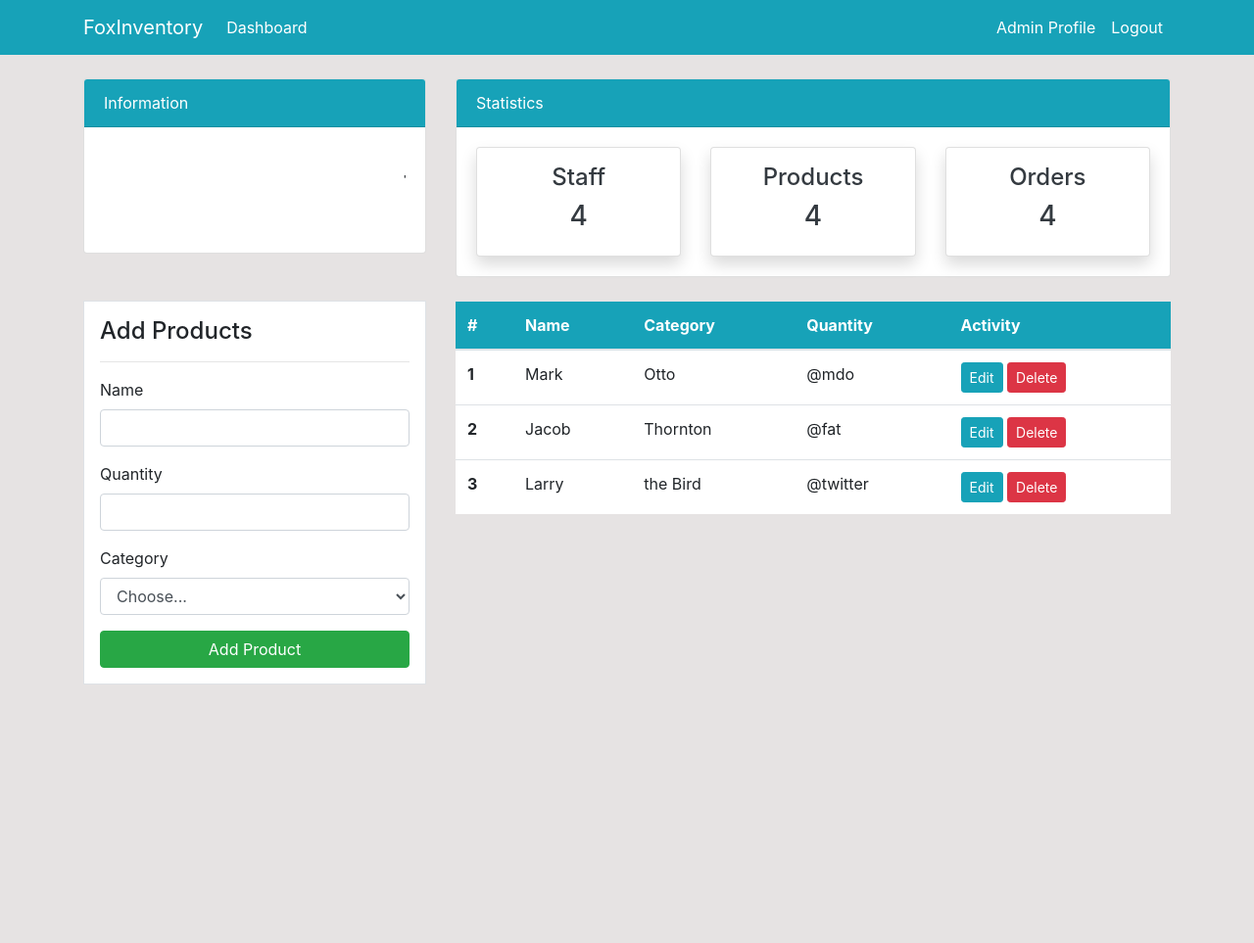
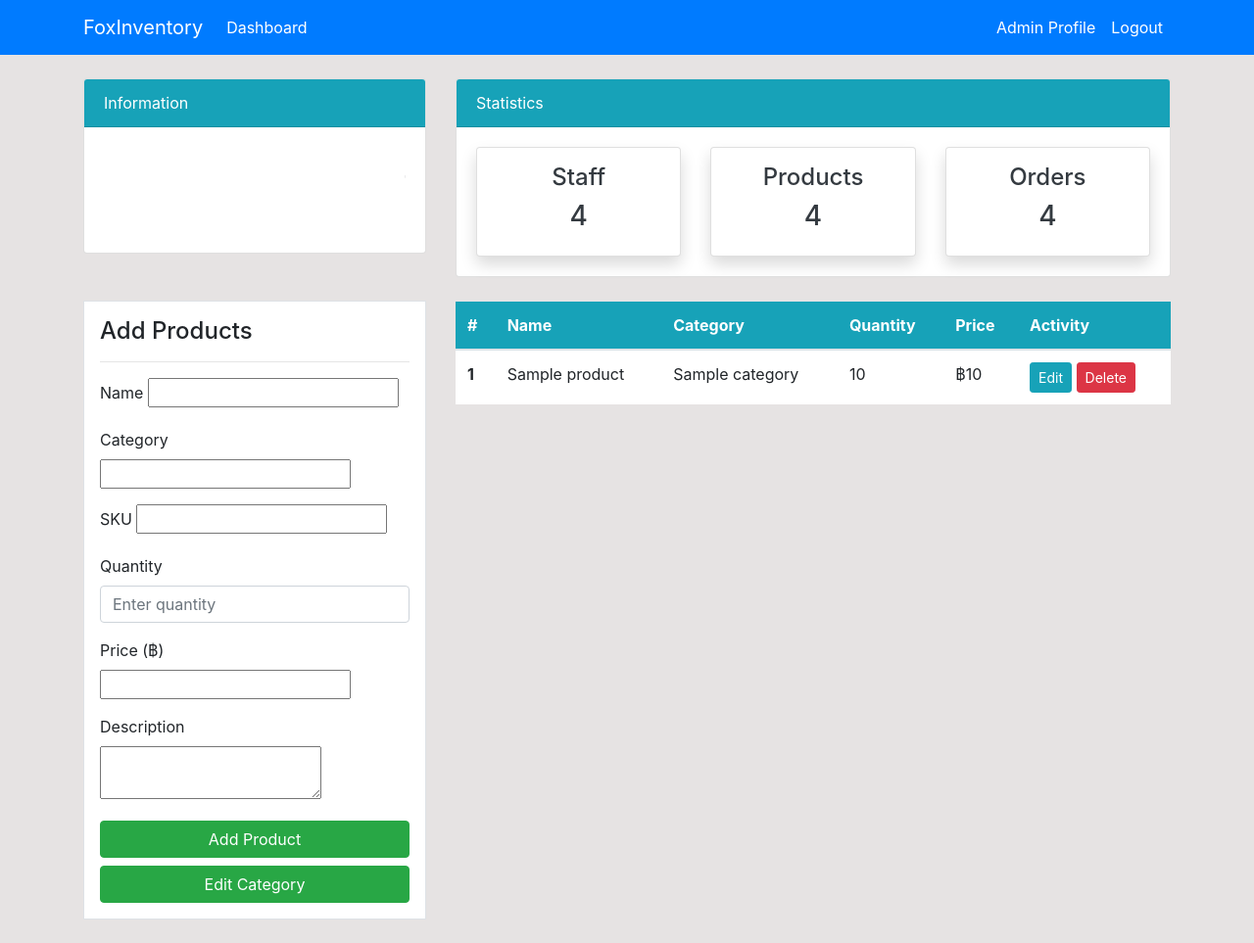
Before and after one commit to jinwor123/myproject, a Django app: template A project/inventoryproject/templates/dashboard/product.html in a window 1280 px wide. Shown: the whole page at 98% size. Before the commit the page ends 698 px from the top, so only its background shows below. Run offline with Django 3.2, Linux system fonts and the light colour scheme; the template is opened without the code that fills it: most values are stand-ins (such as "Sample title", 1, 10 or a date in 2020); form fields are guessed from the names that the template uses.

Commit message:
Add files via upload

```diff
--- a/A project/inventoryproject/inventoryproject/urls.py
+++ b/A project/inventoryproject/inventoryproject/urls.py
@@ -20,6 +20,6 @@ from user import views as user_view
 
 urlpatterns = [
     path('', include('dashboard.urls')),
-    path('dashboard/', include('dashboard.urls')),
+    #path('dashboard/', include('dashboard.urls')),
     path('register/', user_view.register, name='user-register'),
 ]
--- a/A project/inventoryproject/templates/dashboard/product.html
+++ b/A project/inventoryproject/templates/dashboard/product.html
@@ -4,32 +4,95 @@
 
 {% include 'partials/topnav.html'%}
 <!--Table-->
-<div class="container">
+<div class="container" >
     <div class="row my-4">
         <div class="col-md-4">
             <div class="border bg-white p-3">
                 <h4>Add Products</h4>
                 <hr>
-                <form action="">
+                <form method="POST" action="{% url 'dashboard-product' %}">
+                    {% csrf_token %}
+
+                    <!-- Display form errors if any -->
+                    {% if form.non_field_errors %}
+                    <div class="alert alert-danger alert-dismissible fade show" role="alert">
+                        {% for error in form.non_field_errors %}
+                            <p>{{ error }}</p>
+                        {% endfor %}
+                        <button type="button" class="close" data-dismiss="alert" aria-label="Close">
+                            <span aria-hidden="true">&times;</span>
+                        </button>
+                    </div>
+                    {% endif %}
+
+                    <!-- Name Field -->
                     <div class="form-group">
-                        <label for="exampleInputEmail1">Name</label>
-                        <input type="email" class="form-control" id="exampleInputEmail1"
-                            aria-describedby="emailHelp">
+                        <label for="{{ form.name.id_for_label }}">Name</label>
+                        {{ form.name }}
+                        {% if form.name.errors %}
+                            <div class="alert alert-danger mt-2 mb-0">
+                                {{ form.name.errors }}
                             </div>
-                    <div class="form-group">
-                        <label for="exampleInputPassword1">Quantity</label>
-                        <input type="password" class="form-control" id="exampleInputPassword1">
-                    </div>
-                    <div class="form-group ">
-                        <label for="inputState">Category</label>
-                        <select id="inputState" class="form-control">
-                            <option selected>Choose...</option>
-                            <option>...</option>
-                        </select>
+                        {% endif %}
                     </div>
 
-                    <input class="btn btn-success btn-block" type="submit" value="Add Product">
+                    <!-- Category Field -->
+                    <div class="form-group">
+                        <label for="{{ form.category.id_for_label }}">Category</label>
+                        {{ form.category }}
+                        {% if form.category.errors %}
+                            <div class="alert alert-danger mt-2 mb-0">
+                                {{ form.category.errors }}
+                            </div>
+                        {% endif %}
+                    </div>
 
+                    <!-- SKU Field -->
+                    <div class="form-group">
+                        <label for="{{ form.sku.id_for_label }}">SKU</label>
+                        {{ form.sku }}
+                        {% if form.sku.errors %}
+                            <div class="alert alert-danger mt-2 mb-0">
+                                {{ form.sku.errors }}
+                            </div>
+                        {% endif %}
+                    </div>
+
+                    <!-- Quantity Field -->
+                    <div class="form-group">
+                        <label for="quantity">Quantity</label>
+                        <input type="number" class="form-control" id="quantity" name="quantity"
+                               value="{{ form.instance.quantity }}" placeholder="Enter quantity">
+                    </div>
+
+                    <!-- Price Field -->
+                    <div class="form-group">
+                        <label for="{{ form.price.id_for_label }}">Price (฿)</label>
+                        {{ form.price }}
+                        {% if form.price.errors %}
+                            <div class="alert alert-danger mt-2 mb-0">
+                                {{ form.price.errors }}
+                            </div>
+                        {% endif %}
+                    </div>
+
+                    <!-- Description Field -->
+                    <div class="form-group">
+                        <label for="{{ form.description.id_for_label }}">Description</label>
+                        {{ form.description }}
+                        {% if form.description.errors %}
+                            <div class="alert alert-danger mt-2 mb-0">
+                                {{ form.description.errors }}
+                            </div>
+                        {% endif %}
+                    </div>
+
+                    <button class="btn btn-success btn-block" type="submit">
+                        Add Product
+                    </button>
+                    <a href="{% url 'dashboard-category' %}" class="btn btn-success btn-block">
+                        Edit Category
+                    </a>
                 </form>
             </div>
         </div>
@@ -41,40 +104,32 @@
                         <th scope="col">Name</th>
                         <th scope="col">Category</th>
                         <th scope="col">Quantity</th>
+                        <th scope="col">Price</th>
                         <th scope="col">Activity</th>
                     </tr>
                 </thead>
                 <tbody>
+                    {% if products %}
+                        {% for product in products %}
                         <tr>
-                        <th scope="row">1</th>
-                        <td>Mark</td>
-                        <td>Otto</td>
-                        <td>@mdo</td>
+                            <th scope="row">{{ forloop.counter }}</th>
+                            <td>{{ product.name }}</td>
+                            <td>{{ product.category.name }}</td>
+                            <td>{{ product.quantity }}</td>
+                            <td>฿{{ product.price }}</td>
                             <td>
                                 <a class="btn btn-info btn-sm" href="">Edit</a>
                                 <a class="btn btn-danger btn-sm" href="">Delete</a>
                             </td>
                         </tr>
+                        {% endfor %}
+                    {% else %}
                         <tr>
-                        <th scope="row">2</th>
-                        <td>Jacob</td>
-                        <td>Thornton</td>
-                        <td>@fat</td>
-                        <td>
-                            <a class="btn btn-info btn-sm" href="">Edit</a>
-                            <a class="btn btn-danger btn-sm" href="">Delete</a>
+                            <td colspan="6" class="text-center text-muted">
+                                No products available
                             </td>
                         </tr>
-                    <tr>
-                        <th scope="row">3</th>
-                        <td>Larry</td>
-                        <td>the Bird</td>
-                        <td>@twitter</td>
-                        <td>
-                            <a class="btn btn-info btn-sm" href="">Edit</a>
-                            <a class="btn btn-danger btn-sm" href="">Delete</a>
-                        </td>
-                    </tr>
+                    {% endif %}
                 </tbody>
             </table>
         </div>
@@ -82,7 +137,5 @@
 
 </div>
 
-
-
 <!--End Table-->
 {% endblock %}
--- a/A project/inventoryproject/templates/partials/nav.html
+++ b/A project/inventoryproject/templates/partials/nav.html
@@ -1,7 +1,7 @@
 <!--Navbar-->
-<nav class="navbar navbar-expand-lg navbar-info bg-info">
+<nav class="navbar navbar-expand-lg navbar-info bg-primary">
     <div class="container">
-        <a class="navbar-brand text-white" href="{% url 'index'%}">FoxInventory</a>
+        <a class="navbar-brand text-white" href="{% url 'dashboard-index'%}">FoxInventory</a>
         <button class="navbar-toggler" type="button" data-toggle="collapse" data-target="#navbarSupportedContent"
             aria-controls="navbarSupportedContent" aria-expanded="false" aria-label="Toggle navigation">
             <span class="navbar-toggler-icon"></span>
@@ -10,7 +10,7 @@
         <div class="collapse navbar-collapse" id="navbarSupportedContent">
             <ul class="navbar-nav mr-auto">
                 <li class="nav-item active">
-                    <a class="nav-link text-white" href="{% url 'index'%}">Dashboard <span
+                    <a class="nav-link text-white" href="{% url 'dashboard-index'%}">Dashboard <span
                             class="sr-only">(current)</span></a>
                 </li>
             </ul>
@@ -20,7 +20,7 @@
                             class="sr-only">(current)</span></a>
                 </li>
                 <li class="nav-item">
-                    <a class="nav-link text-white" href="#">Logout</a>
+                    <a class="nav-link text-white" href="login.html">Logout</a>
                 </li>
             </ul>
 
--- a/A project/inventoryproject/templates/partials/topnav.html
+++ b/A project/inventoryproject/templates/partials/topnav.html
@@ -21,7 +21,7 @@
                 <div class="card-body">
                     <div class="row">
                         <div class="col-md-4">
-                            <a class="text-decoration-none text-dark" href="{%url 'staff'%}">
+                            <a class="text-decoration-none text-dark" href="{%url 'dashboard-staff'%}">
                                 <div class="card my-card shadow text-center p-3">
                                     <h4>Staff <i class="fas fa-users"></i></h4>
                                     <h3>4</h3>
@@ -29,7 +29,7 @@
                             </a>
                         </div>
                         <div class="col-md-4">
-                            <a class="text-decoration-none text-dark" href="{%url 'product'%}">
+                            <a class="text-decoration-none text-dark" href="{%url 'dashboard-product'%}">
                                 <div class="card my-card shadow text-center p-3">
                                     <h4>Products <i class="fas fa-box"></i></h4>
                                     <h3>4</h3>
@@ -37,7 +37,7 @@
                             </a>
                         </div>
                         <div class="col-md-4">
-                            <a class="text-decoration-none text-dark" href="{%url 'order'%}">
+                            <a class="text-decoration-none text-dark" href="{%url 'dashboard-order'%}">
                                 <div class="card my-card shadow text-center p-3">
                                     <h4>Orders <i class="fas fa-shipping-fast"></i></h4>
                                     <h3>4</h3>
--- a/A project/inventoryproject/templates/user/login.html
+++ b/A project/inventoryproject/templates/user/login.html
@@ -0,0 +1,2 @@
+{%extends 'partials/base.html'%}
+{%block title%} Login Page {%endblock%}
--- a/A project/inventoryproject/user/models.py
+++ b/A project/inventoryproject/user/models.py
@@ -1,3 +1,3 @@
 from django.db import models
-
+from django.contrib.auth.models import User
 # Create your models here.
```
Also changed, not shown: A project/inventoryproject/dashboard/forms.py (+11 -1 lines), A project/inventoryproject/dashboard/urls.py (+8 -5 lines), A project/inventoryproject/dashboard/views.py (+39 -10 lines), A project/inventoryproject/templates/dashboard/category.html (added, +93 -0 lines). Lines whose indentation alone changed are shown as unchanged.
